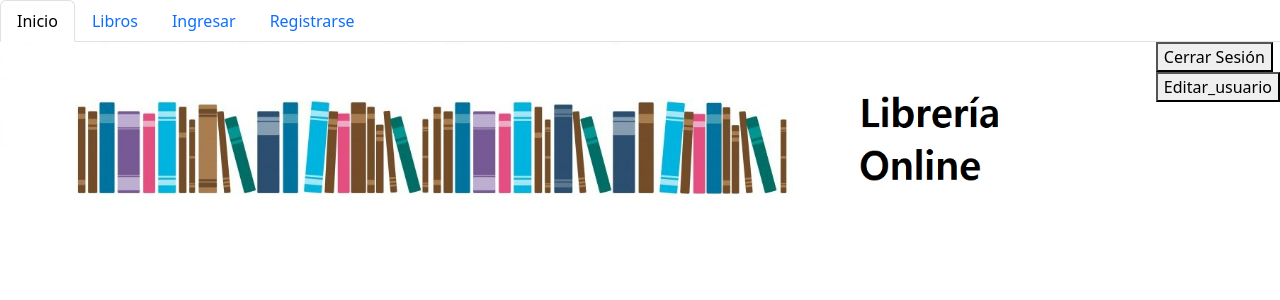
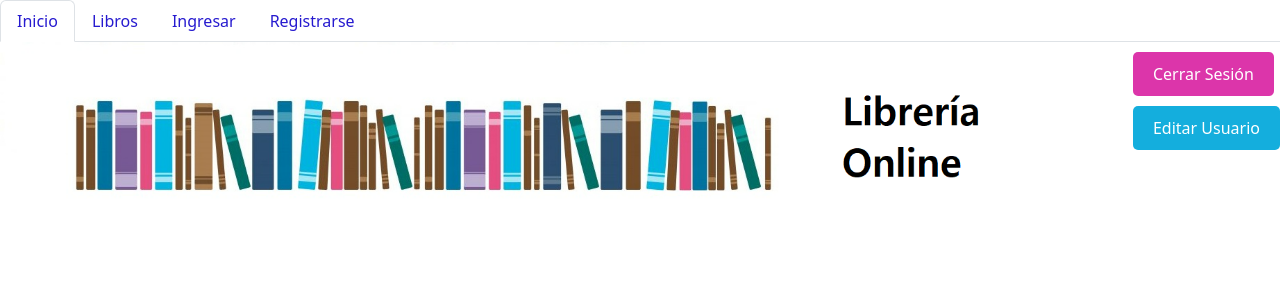
Before and after one commit to Ni-bou/e2_grupo5_S6, a Django app: template myApp/templates/html_apps/inicio.html in a window 1280 px wide. Shown: the top 300 px of the page. Run offline with Django 4.2, Linux system fonts and the light colour scheme; the template is opened without the code that fills it: values that come from a table or form of the project are taken from there, others are empty; tables that the repository leaves empty hold one stand-in row (values such as "Sample post"); some libraries are stand-ins or nearby versions.

Commit message:
Añade estilo a botones

```diff
--- a/myApp/templates/html_apps/Libro.html
+++ b/myApp/templates/html_apps/Libro.html
@@ -33,7 +33,7 @@
     </ul>
   </div>
 
-  <a href="{% url 'crear_libro' %}" class="btn btn-primary button-margin">Nuevo libro</a>
+  <a href="{% url 'crear_libro' %}" class="btn btn-primary button-margin" style="background-color: #14aedd;">Nuevo libro</a>
 
   <div class="container">
     <div class="row">
--- a/myApp/templates/html_apps/crear.html
+++ b/myApp/templates/html_apps/crear.html
@@ -29,8 +29,8 @@
   </div>
 
   <div class = "container">
-    <h1>Nuevo libro</h1>
-    <a href= "{% url 'libro' %}" class="btn btn-dark">Volver</a>
+    <h1 >Nuevo libro</h1>
+    <a href= "{% url 'libro' %}" class="btn btn-dark" style="background-color: #14aedd;">Volver</a>
     <div class="row justify-content-center">
       <div class="col-6">
         <div class="card">
@@ -70,7 +70,7 @@
             </div>
 
             <div class="d-grid">
-              <button type="submit" class="btn btn-primary">Guardar</button>
+              <button type="submit" class="btn btn-primary" style="background-color: #14aedd;">Guardar</button>
             </div>
 
             </form>
--- a/myApp/templates/html_apps/ingresar.html
+++ b/myApp/templates/html_apps/ingresar.html
@@ -51,7 +51,7 @@
             <input type="checkbox" class="form-check-input" id="exampleCheck1">
             <label class="form-check-label" for="exampleCheck1">Check me out</label>
           </div>
-          <button type="submit" class="btn btn-primary">Submit</button>
+          <button type="submit" class="btn btn-primary" style="background-color: #14aedd;">Ingresar</button>
           {% if mensaje_error %}
                 <p>{{ mensaje_error }}</p>
           {% endif %}
--- a/myApp/templates/html_apps/inicio.html
+++ b/myApp/templates/html_apps/inicio.html
@@ -1,5 +1,6 @@
 <!doctype html>
 <html lang="en">
+
 <head>
   <meta charset="utf-8">
   <meta name="viewport" content="width=device-width, initial-scale=1">
@@ -15,6 +16,7 @@
       align-items: center;
 
     }
+
     .contenedor-imagen img {
       width: 100%;
       height: auto;
@@ -22,43 +24,52 @@
   </style>
 
 </head>
+
 <body>
-
+  <!-- Barra de navegación -->
   <div>
-      <ul class="nav nav-tabs">
+    <ul class="nav nav-tabs" style="color: #261acf;">
       <li class="nav-item">
-        <a class="nav-link active" aria-current="page" aria-disabled="true">Inicio</a>
+        <a class="nav-link active" aria-current="page" aria-disabled="true" style="color: #261acf;">Inicio</a>
       </li>
       <li class="nav-item">
-        <a class="nav-link" href="{%url 'libro'%}">Libros</a>
+        <a class="nav-link" href="{%url 'libro'%}" style="color: #261acf;">Libros</a>
       </li>
       <li class="nav-item">
-        <a class="nav-link" href="{%url 'ingresar'%}">Ingresar</a>
+        <a class="nav-link" href="{%url 'ingresar'%}" style="color: #261acf;">Ingresar</a>
       </li>
       <li class="nav-item">
-        <a class="nav-link " href="{%url 'registrarse'%}">Registrarse</a>
+        <a class="nav-link " href="{%url 'registrarse'%}" style="color: #261acf;">Registrarse</a>
       </li>
     </ul>
   </div>
-  <div style="float: right;">
-    <div>
+
+ <!-- Botones de cerrar sesión y editar usuario -->
+  <div style="float: right; margin-top: 10px;">
+    <div style="margin-bottom: 10px;">
       <form action="{% url 'cerrar_sesion' %}" method="post">
         {% csrf_token %}
-      <button type="submit">Cerrar Sesión</button>
+        <button type="submit"
+          style="background-color: #dc35aa; color: #fff; border: none; padding: 10px 20px; border-radius: 5px;">Cerrar
+          Sesión</button>
       </form>
     </div>
     <div>
       <form action="{% url 'editar_usuario' %}" method="POST">
         {% csrf_token %}
-      <button type="submit">Editar_usuario</button>
+        <button type="submit"
+          style="background-color: #14aedd; color: #fff; border: none; padding: 10px 20px; border-radius: 5px;">Editar
+          Usuario</button>
       </form>
     </div>
-
   </div>
 
+  <!-- Imagen de fondo -->
   <div class="contenedor-imagen">
-      <img src="{% static 'Imagenes/imagen_fondo/fondo.png'%}"  class="img-fluid" alt="Imagen Redimensionada">
+    <img src="{% static 'Imagenes/imagen_fondo/fondo.png'%}" class="img-fluid" alt="Imagen Redimensionada">
   </div>
+
+  <!-- Mensaje de bienvenida -->
   <div>
     {% if request.method == "GET" %}
     {% if usuario %}
@@ -70,6 +81,8 @@
     {% endif %}
     {% endif %}
   </div>
+
 </body>
 <script src="{% static 'js/bootstrap.min.js' %}"></script>
+
 </html>
--- a/myApp/templates/html_apps/registrarse.html
+++ b/myApp/templates/html_apps/registrarse.html
@@ -68,7 +68,7 @@
               </div>
             </div>
             <div class="col-12">
-              <button type="submit" class="btn btn-primary">Sign in</button>
+              <button type="submit" class="btn btn-primary" style="background-color: #14aedd;">iniciar Sesión</button>
               {% if mensaje_error %}
                 <p>{{ mensaje_error }}</p>
               {% endif %}
```
Lines whose indentation alone changed are shown as unchanged.
